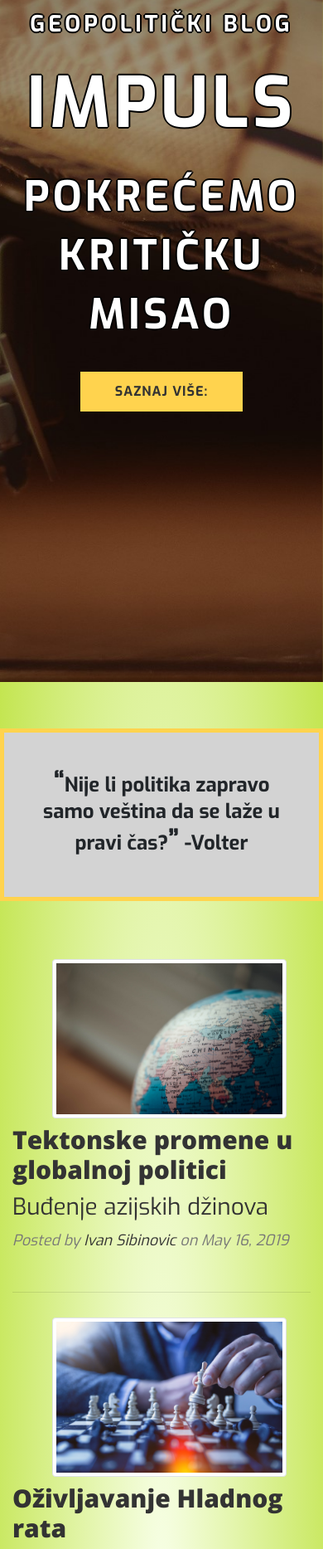
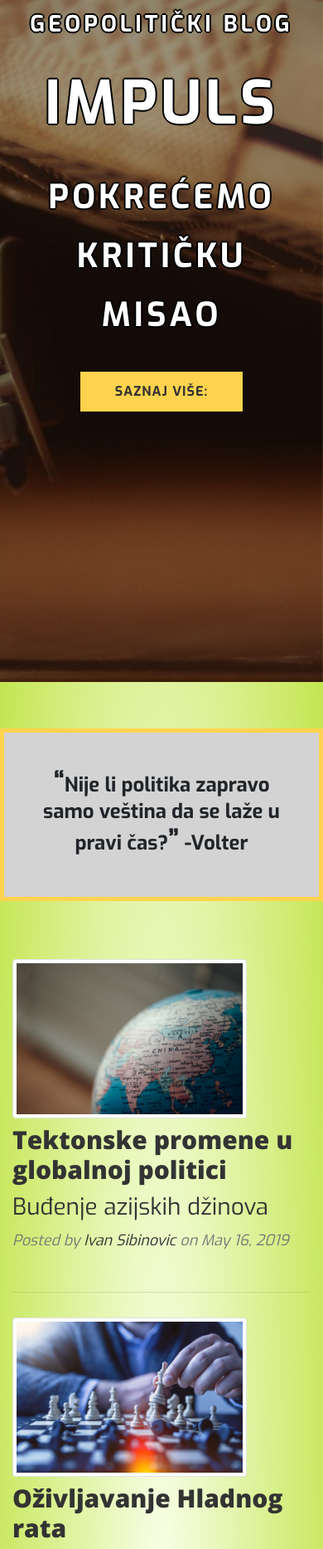
Before and after one commit to IvanSibinovic/mladen-blog, a plain HTML site: page index.html in a window 390 px wide. Shown: the part 78-1945 px from the top of the page at 83% size. Drawn offline with nearby package versions, Linux system fonts and the light colour scheme; files that its build step writes are made by us from their sources.

Commit message:
poboljsanje
za mobilne uredjaje

```diff
--- a/IndexStylesheet.css
+++ b/IndexStylesheet.css
@@ -413,7 +413,10 @@ top: 12rem;
     padding-top: 24px;
   }
   .wrapper .title {
-    font-size: 84px;
+    font-size: 72px;
+  }
+  .wrapper .sub-title {
+    font-size: 40px;
   }
 }
 
--- a/index.html
+++ b/index.html
@@ -82,7 +82,7 @@
 			<div class="row d-flex justify-content-center">
 				<div class="col col-lg-offset-2 col-md-10 col-md-offset-1">
 					<div class='pb-3'>
-						<img src="smt4.jpg" class="img-thumbnail rounded float-left mx-5 mb-2" style='height:12rem; width:auto;' alt="...">
+						<img src="smt4.jpg" class="img-thumbnail rounded float-left mb-2" style='height:12rem; width:auto;' alt="...">
 						<div class="post-preview">
 								<a href="#">
 									<h2 class="post-title">
@@ -97,7 +97,7 @@
 					</div>
 					<hr>
 					<div class='pb-3'>
-						<img src="smt3.jpg" class="img-thumbnail rounded float-left mx-5 mb-2" style='height:12rem; width:auto;' alt="...">
+						<img src="smt3.jpg" class="img-thumbnail rounded float-left mb-2" style='height:12rem; width:auto;' alt="...">
 						<div class="post-preview">
 								<a href="#">
 									<h2 class="post-title">
@@ -112,7 +112,7 @@
 					</div>
 					<hr>
 					<div class='pb-2'>
-						<img src="smt2.jpg" class="img-thumbnail rounded float-left mx-5 mb-2" style='height:12rem; width:auto;' alt="...">
+						<img src="smt2.jpg" class="img-thumbnail rounded float-left mb-2" style='height:12rem; width:auto;' alt="...">
 						<div class="post-preview">
 								<a href="#">
 									<h2 class="post-title">
@@ -127,7 +127,7 @@
 					</div>
 					<hr>
 					<div class='pb-3'>
-						<img src="smt1.jpg" class="img-thumbnail rounded float-left mx-5 mb-2" style='height:12rem; width:auto;' alt="...">
+						<img src="smt1.jpg" class="img-thumbnail rounded float-left mb-2" style='height:12rem; width:auto;' alt="...">
 						<div class="post-preview">
 								<a href="#">
 									<h2 class="post-title">
```
